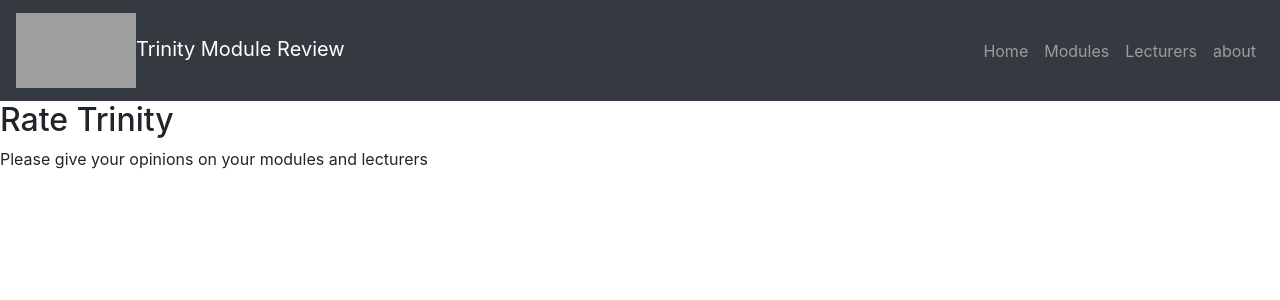
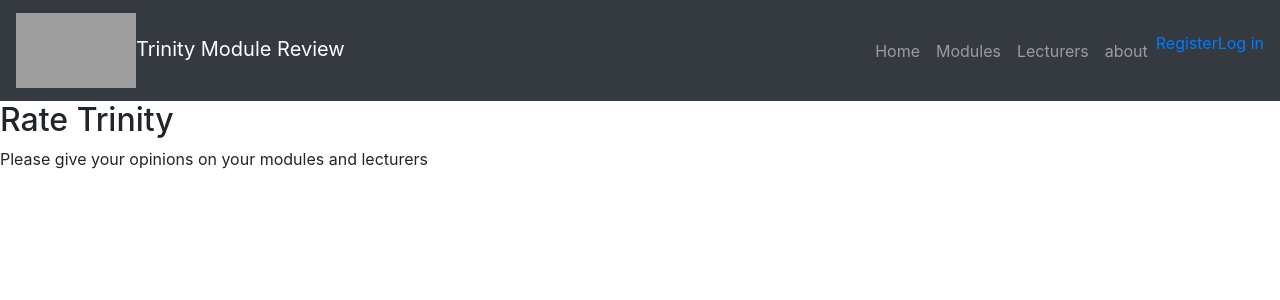
Before and after one commit to SeanFitzpatrick0/EBII1819--Trinity_Module_Review, a Django app: page / in a window 1280 px wide. Shown: the top 300 px of the page. Run offline with Django 3.2, Linux system fonts and the light colour scheme; some libraries are stand-ins or nearby versions; grey boxes are pictures that could not be loaded.

Commit message:
Editing Header to dispaly logout or login & register links

```diff
--- a/Rate_Trinity/home/templates/home/header.html
+++ b/Rate_Trinity/home/templates/home/header.html
@@ -22,9 +22,16 @@
     <div class="collapse navbar-collapse" id="navbarNavAltMarkup">
       <div class="navbar-nav ml-auto">
         <a class="nav-item nav-link" href="{% url 'homepage' %}">Home</a>
-          <a class="nav-item nav-link" href="{% url 'module_list' %}">Modules</a>
+        <a class="nav-item nav-link" href="{% url 'module_list' %}">Modules</a>
         <a class="nav-item nav-link" href="{% url 'lecturers_list' %}">Lecturers</a>
         <a class="nav-item nav-link" href="{% url 'about' %}">about</a>
+        <!--TODO Make these links look different to the other ones-->
+        {% if user.is_authenticated %}
+          <a href="{% url 'logout_page' %}">Log out</a>
+        {% else %}
+          <a href="{% url 'register_page' %}">Register</a>
+          <a href="{% url 'login_page' %}">Log in</a>
+        {% endif %}
       </div>
     </div>
   </nav>
```
Also changed, not shown: Rate_Trinity/db.sqlite3.
